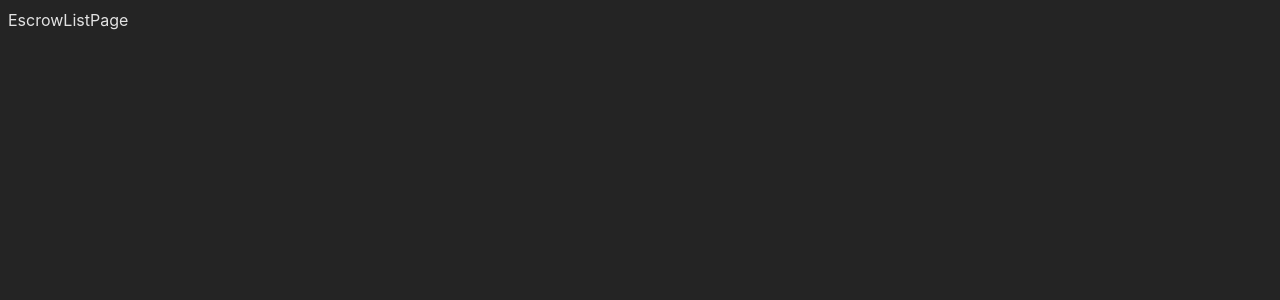
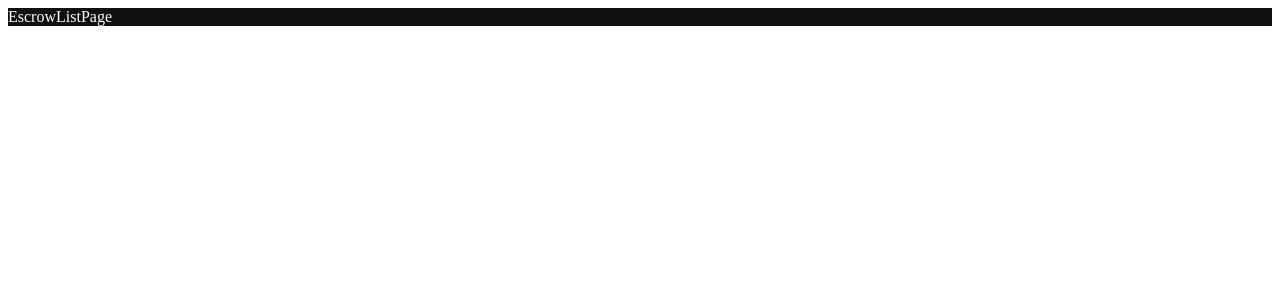
Before and after one commit to SwineCoder101/baldr, a React (Vite) app in the folder baldr-frontend/: page /escrow-list in a window 1280 px wide. Shown: the top 300 px of the page. Built offline with nearby package versions, Linux system fonts and the light colour scheme.

Commit message:
feat: set global style (color, font-size)

```diff
--- a/baldr-frontend/package.json
+++ b/baldr-frontend/package.json
@@ -19,6 +19,7 @@
     "react": "^18.3.1",
     "react-dom": "^18.3.1",
     "react-router-dom": "^6.26.2",
+    "styled-components": "^6.1.13",
     "viem": "^2.21.27",
     "zustand": "^5.0.0-rc.2"
   },
--- a/baldr-frontend/src/pages/EscrowList/index.jsx
+++ b/baldr-frontend/src/pages/EscrowList/index.jsx
@@ -1,6 +1,7 @@
 import { useEffect } from "react";
 import { useNavigate } from "react-router-dom";
 import { ROUTE_PATH } from "../../common/const";
+import { Wrapper } from "./style";
 
 const EscrowListPage = () => {
   const navigate = useNavigate();
@@ -9,7 +10,7 @@ const EscrowListPage = () => {
     navigate(ROUTE_PATH.ESCROW_LIST, { replace: true });
   }, [navigate]);
 
-  return <div>EscrowListPage</div>;
+  return <Wrapper>EscrowListPage</Wrapper>;
 };
 
 export default EscrowListPage;
--- /dev/null
+++ b/baldr-frontend/src/pages/EscrowList/style.js
@@ -0,0 +1,7 @@
+import styled from "styled-components";
+import theme from "../../styles/theme";
+
+export const Wrapper = styled.div`
+  background-color: ${theme.color.MAIN_BLACK};
+  color: ${theme.color.WHITE};
+`;
--- /dev/null
+++ b/baldr-frontend/src/styles/theme.js
@@ -0,0 +1,35 @@
+const color = {
+  MAIN_BLACK: "#101012", // background
+  BACK_BLACK: "#202027", // bottom bar
+  BACK_GRAY: "#2C2C34", // box background
+  TEXT_GRAY: "#7E7E87",
+
+  WHITE: "#FFFFFF",
+
+  MAIN_BLUE: "#3182F6",
+  BACK_BLUE: "#192B49", // box background
+  TEXT_BLUE: "#4593FC",
+
+  BACK_GREEN: "#194919",
+  TEXT_GREEN: "#45FC57",
+
+  BACK_PURPLE: "#3B1949",
+  TEXT_PURPLE: "#F645FC",
+};
+
+const font = {
+  SIZE: {
+    S: "1.2rem",
+    M: "1.4rem",
+    ML: "1.6rem",
+    L: "1.8rem",
+    XL: "2rem",
+  },
+};
+
+const theme = {
+  color,
+  font,
+};
+
+export default theme;
```
Also changed, not shown: baldr-frontend/src/main.jsx (+4 -4 lines), 1 other file (tests, documents, lock files or other folders).
